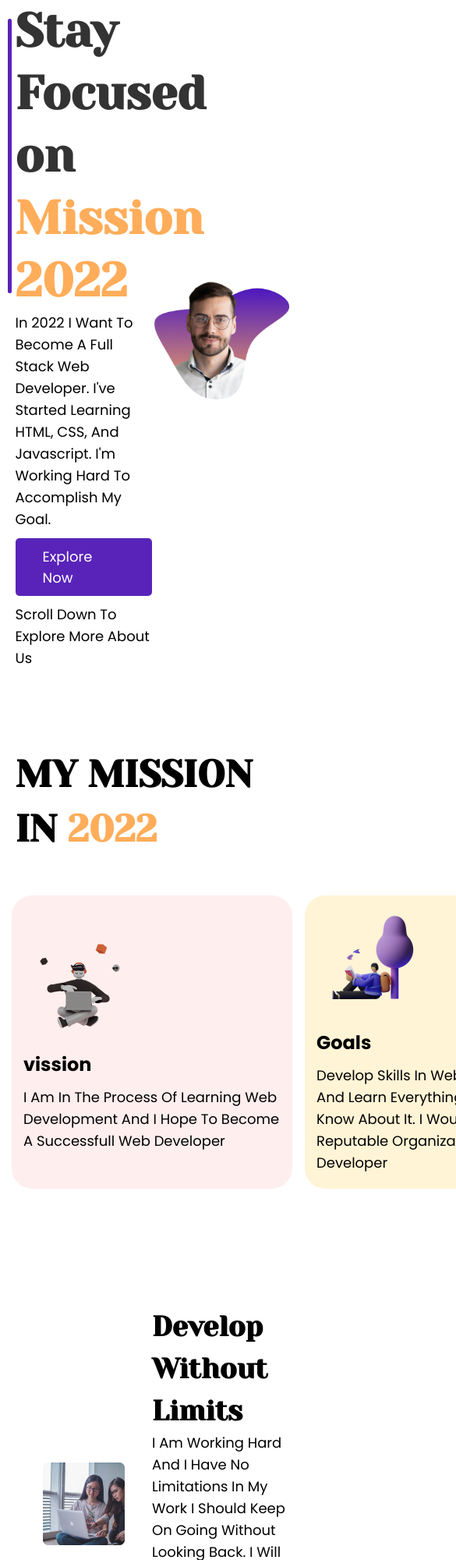
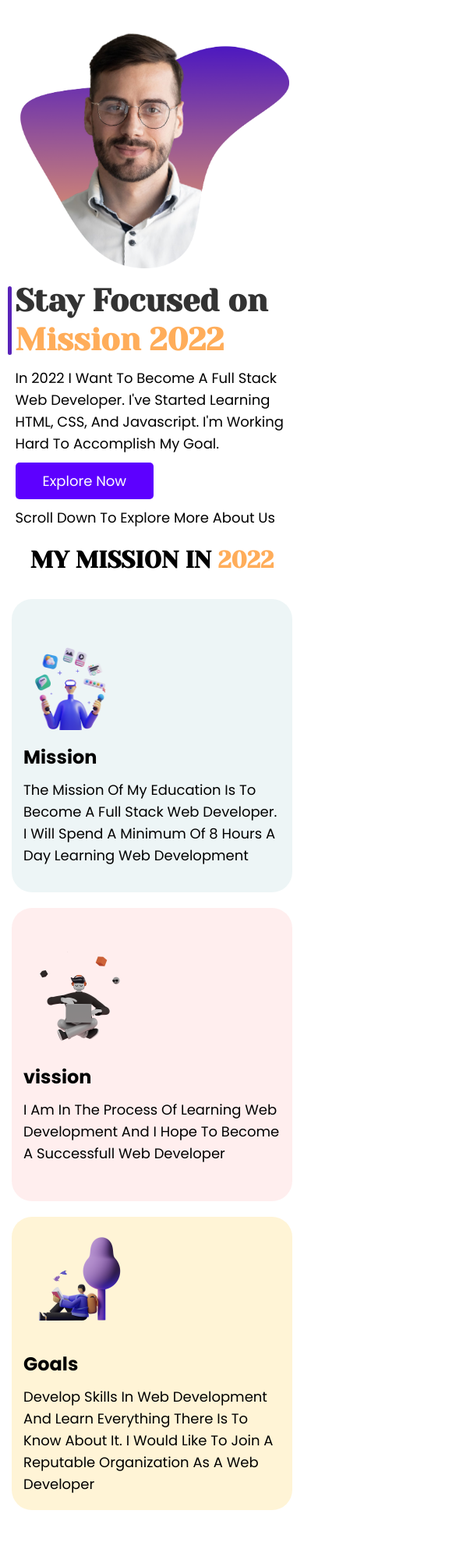
Before and after one commit to shohayabt/mission-web-developer, a plain HTML site: page index.html in a window 390 px wide. Shown: the top 2000 px of the page at 78% size, 585 px wide, since content can reach past the window. Drawn offline with Linux system fonts and the light colour scheme.

Commit message:
Style for mobile device complete after getting the 100% of number in this project

```diff
--- /dev/null
+++ b/css/responsive.css
@@ -0,0 +1,69 @@
+/* RESPONSIVE SECTION START FROM HERE */
+/* DESIGN FOR MOBILE OR SMALL DEVICE STERT FORM HERE */
+@media only screen and (max-width:688px) {
+    section {
+        padding: 0px 5% 30px;
+    }
+
+    .title {
+        font-size: 30px;
+        line-height: 20px;
+    }
+
+    #welcome-section {
+        flex-direction: column-reverse;
+    }
+
+    #welcome-section .welcome-text,
+    #welcome-section .welcome-image {
+        width: 100%;
+    }
+
+    #welcome-section .welcome-text h1 {
+        font-size: 40px;
+        line-height: 50px;
+        margin: 10px 0px;
+    }
+
+    #my-mission .card-container {
+        flex-direction: column;
+        padding: 30px 0px;
+    }
+
+    #my-mission .card-container .card {
+        margin: 10px 0px;
+    }
+
+    #development,
+    #community {
+        flex-direction: column;
+    }
+    .image img{
+        width: 100%;
+    }
+    .image,
+    .article {
+        width: 100%;
+        display: flex;
+        margin: 10px 0px;
+    }
+    #message .container {
+        flex-direction:column-reverse;
+        padding-top: 50px;
+    }
+    #message .container .message-form {
+        width: 100%;
+    }
+    .footer-title {
+        font-size: 30px;
+        line-height: 50px;
+    }
+    #footer .paragraph {
+        text-align: center;
+        font-size: 14px;
+    }
+
+}
+
+/* DESIGN FOR MOBILE OR SMALL DEVICE END HERE */
+/* RESPONSIVE SECTION END HERE */
--- a/css/style.css
+++ b/css/style.css
@@ -33,6 +33,7 @@ ol {
     line-height: 70px;
     text-transform: uppercase;
 }
+
 .title span {
     color: #FFAD5A;
 }
@@ -41,6 +42,7 @@ ol {
 .footer-title span {
     color: #FFAD5A;
 }
+
 .footer-title {
     font-weight: 700;
     font-size: 48px;
@@ -60,7 +62,7 @@ ol {
 .button {
     display: inline-block;
     font-size: 18px;
-    background: rgb(89, 35, 185);
+    background: rgb(93, 0, 255);
     color: white;
     border-radius: 5px;
     font-weight: 400;
@@ -79,6 +81,7 @@ ol {
 #welcome-section .welcome-image {
     width: 50%;
 }
+
 #welcome-section .welcome-text h1 {
     font-weight: 700;
     font-size: 60px;
@@ -86,7 +89,8 @@ ol {
     color: #333333;
     position: relative;
 }
-#welcome-section .welcome-text h1::after{
+
+#welcome-section .welcome-text h1::after {
     position: absolute;
     content: '';
     left: -10px;
@@ -237,7 +241,7 @@ ol {
 
 /* MESSAGE SECTION END HERE */
 /* FOOTER SECTION START FROM HERE */
-#footer{
+#footer {
     width: 100%;
     background: black;
     padding: 15px 0px;
@@ -246,8 +250,10 @@ ol {
     align-items: center;
     flex-direction: column;
 }
-#footer .paragraph{
+
+#footer .paragraph {
     color: white;
     font-size: 16px;
 }
+
 /* FOOTER SECTION END HERE */
--- a/index.html
+++ b/index.html
@@ -13,6 +13,7 @@
     <link href="https://fonts.googleapis.com/css2?family=Yeseva+One&display=swap" rel="stylesheet">
 
     <link rel="stylesheet" href="css/style.css">
+    <link rel="stylesheet" href="css/responsive.css">
     <title>HOME | shohayab.github.io</title>
 </head>
 
```
